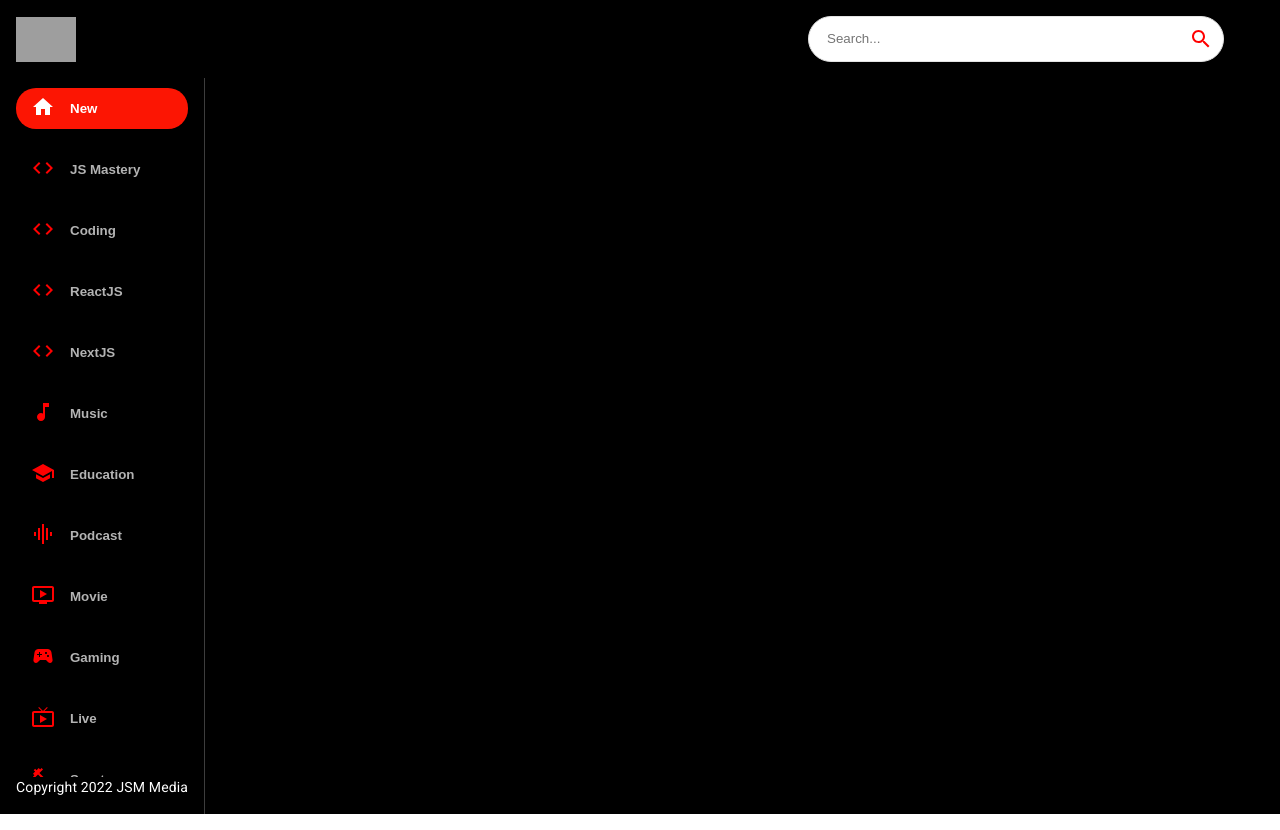
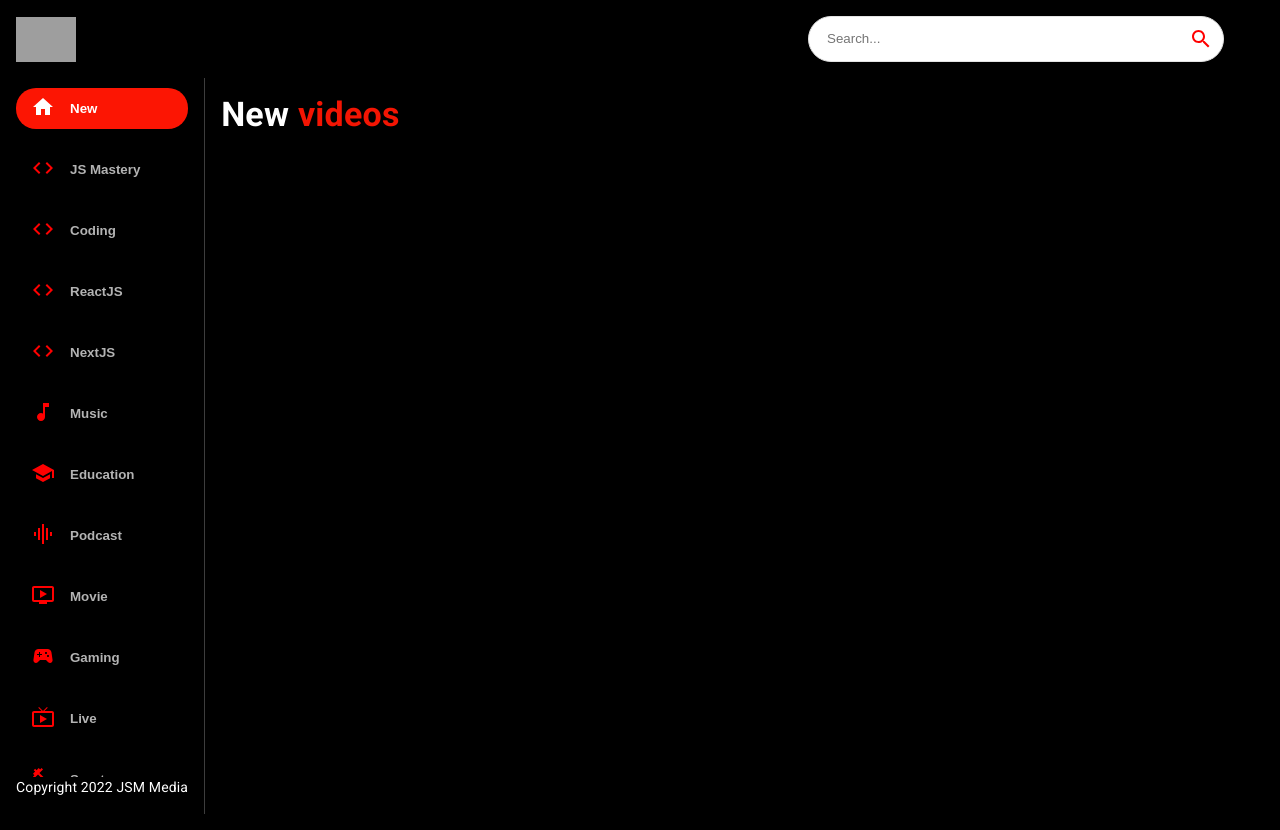
Before and after one commit to obaidash99/youtube-clone, a React (Create React App) app: page / in a window 1280 px wide. Built offline with nearby package versions, Linux system fonts and the light colour scheme; no server answers; grey boxes are pictures that could not be loaded.

Commit message:
feed start

```diff
--- a/src/components/Feed.js
+++ b/src/components/Feed.js
@@ -1,9 +1,21 @@
 import { useState, useEffect } from 'react';
 import { Box, Stack, Typography } from '@mui/material';
 
+import { fetchFromAPI } from '../utilities/fetchFromAPI';
+
 import Sidebar from './Sidebar';
+import Videos from './Videos';
 
 const Feed = () => {
+	const [selectedCategory, setSelectedCategory] = useState('New');
+	const [videos, setVideos] = useState([]);
+
+	useEffect(() => {
+		fetchFromAPI(`search?part=snippet&q=${selectedCategory}`).then((data) =>
+			setVideos(data.items)
+		);
+	}, [selectedCategory]);
+
 	return (
 		<Stack sx={{ flexDirection: { sx: 'column', md: 'row' } }}>
 			<Box
@@ -13,7 +25,10 @@ const Feed = () => {
 					px: { sx: 0, md: 2 },
 				}}
 			>
-				<Sidebar />
+				<Sidebar
+					selectedCategory={selectedCategory}
+					setSelectedCategory={setSelectedCategory}
+				/>
 				<Typography
 					className="copyright"
 					variant="body2"
@@ -22,6 +37,14 @@ const Feed = () => {
 					Copyright 2022 JSM Media
 				</Typography>
 			</Box>
+
+			<Box p={2} sx={{ overflowY: 'auto', height: '90vh', flex: 2 }}>
+				<Typography variant="h4" fontWeight="bold" mb={2} sx={{ color: '#fff' }}>
+					{selectedCategory} <span style={{ color: '#f31503' }}>videos</span>
+				</Typography>
+
+				<Videos videos={videos} />
+			</Box>
 		</Stack>
 	);
 };
--- a/src/components/Sidebar.js
+++ b/src/components/Sidebar.js
@@ -2,9 +2,7 @@ import { Stack } from '@mui/material';
 
 import { categories } from '../utilities/constants';
 
-const Sidebar = () => {
-	const selectedCategory = 'New';
-
+const Sidebar = ({ selectedCategory, setSelectedCategory }) => {
 	return (
 		<Stack
 			direction="row"
@@ -17,6 +15,7 @@ const Sidebar = () => {
 			{categories.map((category) => (
 				<button
 					className="category-btn"
+					onClick={()=>setSelectedCategory(category.name)}
 					style={{
 						background: category.name === selectedCategory && '#fc1503',
 						color: '#fff',
@@ -31,7 +30,9 @@ const Sidebar = () => {
 					>
 						{category.icon}
 					</span>
-					<span style={{opacity: category.name === selectedCategory ? '1' : '0.7'}}>{category.name}</span>
+					<span style={{ opacity: category.name === selectedCategory ? '1' : '0.7' }}>
+						{category.name}
+					</span>
 				</button>
 			))}
 		</Stack>
--- /dev/null
+++ b/src/components/Videos.js
@@ -0,0 +1,9 @@
+import React from 'react';
+
+const Videos = ({ videos }) => {
+	console.log(videos);
+
+	return <div>Videos</div>;
+};
+
+export default Videos;
--- /dev/null
+++ b/src/utilities/fetchFromAPI.js
@@ -0,0 +1,19 @@
+import axios from 'axios';
+
+const BASE_URL = 'https://youtube-v31.p.rapidapi.com';
+
+const options = {
+	params: {
+		maxResults: '50',
+	},
+	headers: {
+		'X-RapidAPI-Key': process.env.REACT_APP_RAPID_API_KEY,
+		'X-RapidAPI-Host': 'youtube-v31.p.rapidapi.com',
+	},
+};
+
+export const fetchFromAPI = async (url) => {
+	const { data } = await axios.get(`${BASE_URL}/${url}`, options);
+
+	return data;
+};
```
Also changed, not shown: 1 other file (tests, documents, lock files or other folders).
